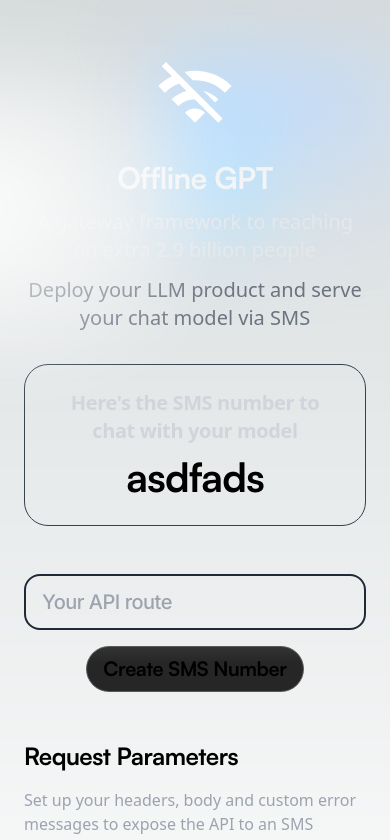
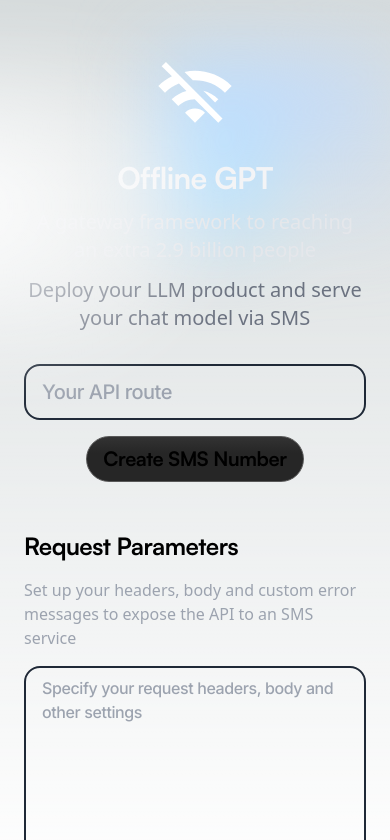
Before and after one commit to eugenechantk/llm-to-sms, a Next.js app: page / in a window 390 px wide. Shown: the top 840 px of the page. Built offline with nearby package versions, Linux system fonts and the light colour scheme.

Commit message:
fix: empty initial state for phoneNum

```diff
--- a/pages/index.tsx
+++ b/pages/index.tsx
@@ -31,7 +31,7 @@ export default function Home() {
   const [secrets, setSecrets] = React.useState<ISecret[]>([]);
   const [payloads, setPayload] = React.useState<IPayload[]>([]);
   const [errMsg, setErrMsg] = React.useState<IErrMsg[]>([]);
-  const [phoneNum, setPhoneNum] = React.useState<string>("asdfads");
+  const [phoneNum, setPhoneNum] = React.useState<string>("");
   const [loading, setLoading] = React.useState(false)
 
   const handlePhoneNumberProvision = async () => {
```
